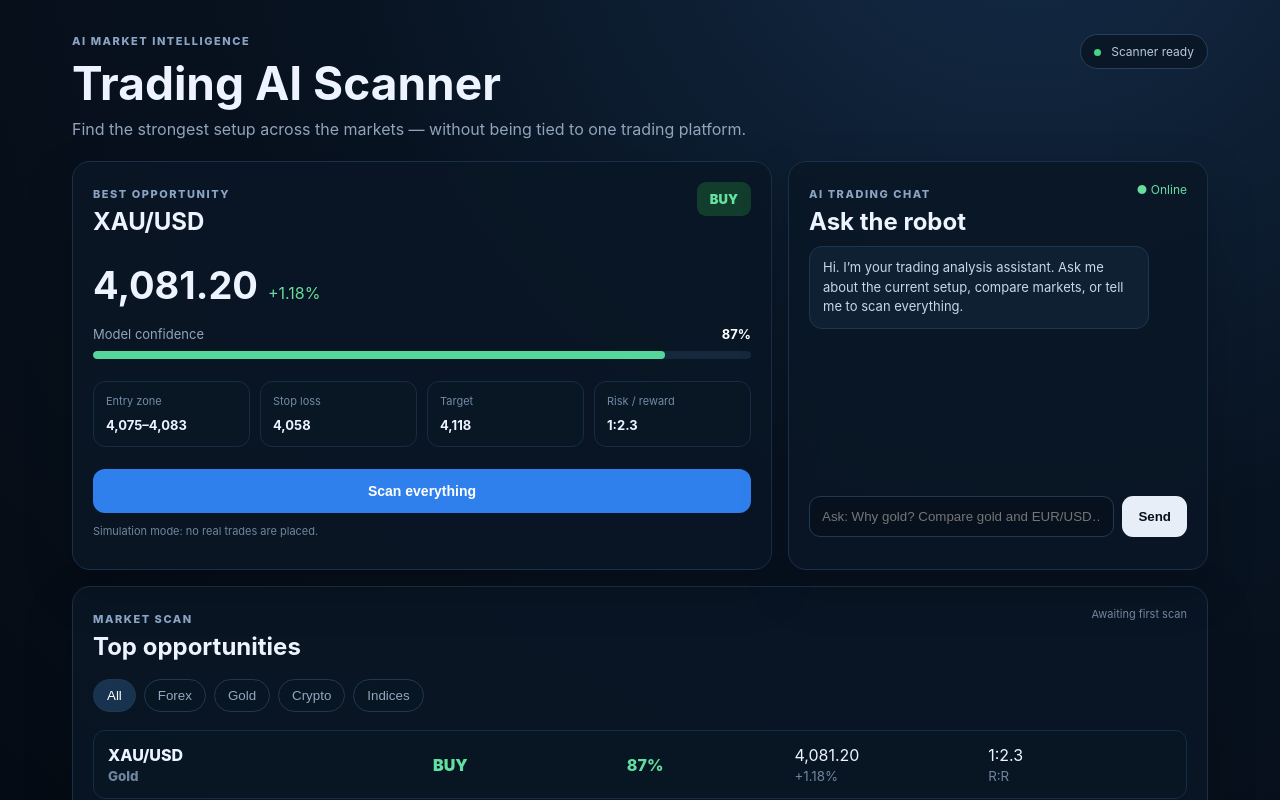
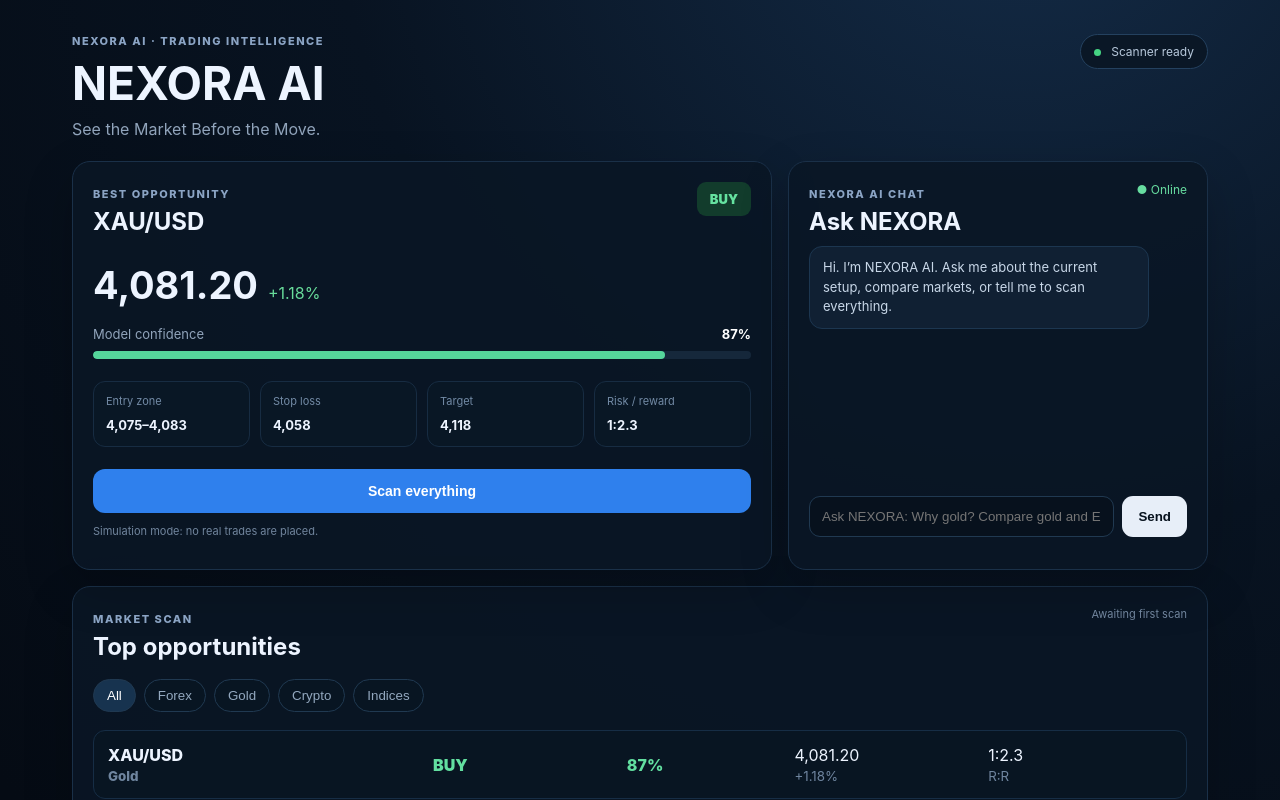
Before and after one commit to globalenglishacademyonlineptyltd/trading-ai-scanner, a website: page public/index.html in a window 1280 px wide. Shown: the top 800 px of the page. Drawn offline with Linux system fonts and the light colour scheme.

Commit message:
Brand trading scanner as NEXORA AI

```diff
--- a/public/index.html
+++ b/public/index.html
@@ -4,15 +4,16 @@
   <meta charset="UTF-8" />
   <meta name="viewport" content="width=device-width, initial-scale=1.0" />
   <meta name="theme-color" content="#07111f" />
-  <title>Trading AI Scanner</title>
+  <title>NEXORA AI — Trading Intelligence</title>
+  <meta name="description" content="NEXORA AI Trading Intelligence — multi-market trading analysis and simulation." />
   <link rel="stylesheet" href="/styles.css" />
 </head>
 <body>
   <header class="topbar">
     <div>
-      <div class="eyebrow">AI MARKET INTELLIGENCE</div>
-      <h1>Trading AI Scanner</h1>
-      <p>Find the strongest setup across the markets — without being tied to one trading platform.</p>
+      <div class="eyebrow">NEXORA AI · TRADING INTELLIGENCE</div>
+      <h1>NEXORA AI</h1>
+      <p>See the Market Before the Move.</p>
     </div>
     <div class="status-pill"><span></span> Scanner ready</div>
   </header>
@@ -37,11 +38,11 @@
       </article>
 
       <article class="card chat-card">
-        <div class="card-head"><div><span class="label">AI TRADING CHAT</span><h2>Ask the robot</h2></div><span class="online">● Online</span></div>
+        <div class="card-head"><div><span class="label">NEXORA AI CHAT</span><h2>Ask NEXORA</h2></div><span class="online">● Online</span></div>
         <div class="messages" id="messages">
-          <div class="message bot">Hi. I’m your trading analysis assistant. Ask me about the current setup, compare markets, or tell me to scan everything.</div>
+          <div class="message bot">Hi. I’m NEXORA AI. Ask me about the current setup, compare markets, or tell me to scan everything.</div>
         </div>
-        <div class="chat-input"><input id="chatInput" placeholder="Ask: Why gold? Compare gold and EUR/USD…" /><button id="sendButton">Send</button></div>
+        <div class="chat-input"><input id="chatInput" placeholder="Ask NEXORA: Why gold? Compare gold and EUR/USD…" /><button id="sendButton">Send</button></div>
       </article>
     </section>
 
@@ -53,10 +54,10 @@
 
     <section class="bottom-grid">
       <article class="card"><span class="label">RISK CONTROL</span><h2>Position calculator</h2><div class="form-grid"><label>Account balance<input id="balance" type="number" value="50000" min="0" /></label><label>Risk per trade %<input id="risk" type="number" value="1" min="0.1" max="5" step="0.1" /></label></div><div class="risk-result"><span>Maximum planned risk</span><strong id="riskAmount">R500</strong></div><p class="muted">Position size will be calculated from the selected instrument, entry and stop distance once live market data is connected.</p></article>
-      <article class="card"><span class="label">MODEL DISCIPLINE</span><h2>How the robot thinks</h2><ul class="checks"><li>Multi-timeframe trend structure</li><li>Momentum and volatility confirmation</li><li>Support / resistance and price action</li><li>Historical pattern similarity</li><li>Risk/reward and setup quality</li><li>Can say <b>WAIT</b> when confirmation is weak</li></ul></article>
+      <article class="card"><span class="label">MODEL DISCIPLINE</span><h2>How NEXORA thinks</h2><ul class="checks"><li>Multi-timeframe trend structure</li><li>Momentum and volatility confirmation</li><li>Support / resistance and price action</li><li>Historical pattern similarity</li><li>Risk/reward and setup quality</li><li>Can say <b>WAIT</b> when confirmation is weak</li></ul></article>
     </section>
   </main>
-  <footer>Trading AI Scanner · Analysis and simulation only · Predictions are probabilities, not guarantees.</footer>
+  <footer>NEXORA AI · Trading Intelligence · Analysis and simulation only · Predictions are probabilities, not guarantees.</footer>
   <script src="/app.js"></script>
 </body>
 </html>
```
